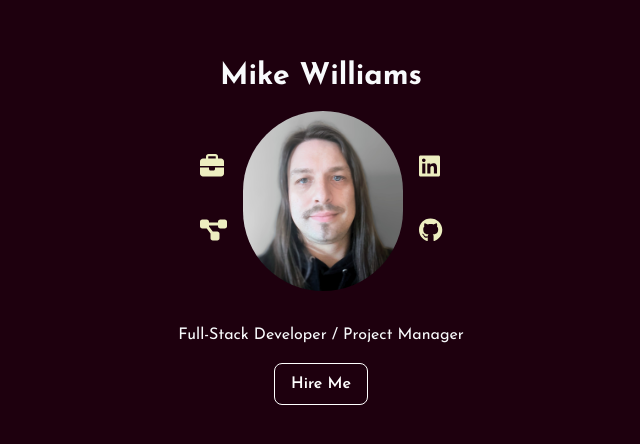
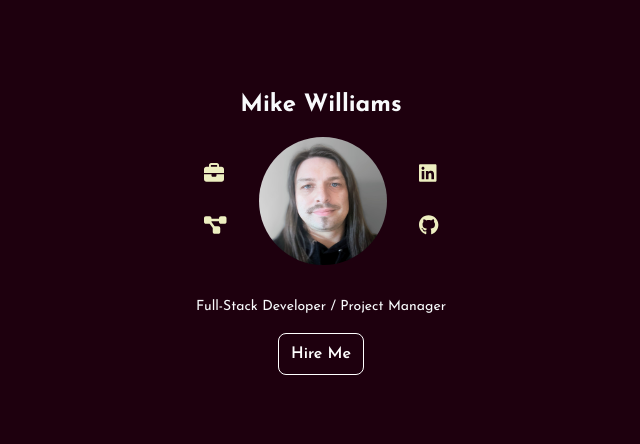
Before and after one commit to ValkarVarg/ValkarPortfolio, a React (Vite) app: page / in a window 1280 px wide. Shown: the part 168-612 px from the top of the page, without its empty margins (319-959 px from the left). Built offline with nearby package versions, Linux system fonts and the light colour scheme.

Commit message:
updates with newer projects

```diff
--- a/src/components/ProjectCard.tsx
+++ b/src/components/ProjectCard.tsx
@@ -6,13 +6,15 @@ import gymbro from "../assets/GYMBROHERO.jpg";
 import goal from "../assets/goal.png"
 import snake from "../assets/snake.png"
 import flashCard from "../assets/flashCard.png"
+import dice from "../assets/dice.png"
 
 const imageMap: Record<string, string> = {
   'ncimg': ncimg,
   'gymbro': gymbro,
   'goal': goal,
   'snake': snake,
-  'flashCard': flashCard
+  'flashCard': flashCard,
+  'dice': dice
 };
 
 interface ProjectCardProps {
--- a/src/data/projectsData.ts
+++ b/src/data/projectsData.ts
@@ -51,5 +51,12 @@ export interface ProjectData {
     techStack: ["Python", "TKinter"],
     link: "https://github.com/ValkarVarg/Flash-card-app",
     image: "flashCard"
+  },
+  {id: 7,
+    name: "Guess the Number Game",
+    description: "A react native app where the app tries to guess the number you have chosen. Utilises reactive rendering and device specific styling to better suit android/ios and differing device sizes",
+    techStack: ["React Native", "TypeScript", "JavaScript", "Expo"],
+    link: "https://github.com/ValkarVarg/guess-the-number",
+    image: "dice"
   }
   ];
--- a/src/routes/Home.tsx
+++ b/src/routes/Home.tsx
@@ -17,28 +17,28 @@ interface HoverButtonProps {
 
 function Home() {
   return (
-    <div className="bg-licorice min-h-screen font-sans text-slate-50 flex flex-col items-center justify-center">
-      <h1 className="font-bold text-3xl mb-4">Mike Williams</h1>
+    <div className="bg-licorice min-h-screen font-sans text-slate-50 flex flex-col items-center justify-center px-4 md:px-0">
+      <h1 className="font-bold text-3xl lg:text-2xl mb-4">Mike Williams</h1>
       <div className="flex items-center justify-center mb-4">
-        <div className="flex flex-col space-y-8">
+        <div className="flex flex-col space-y-8 lg:space-y-6">
           <HoverButton icon={faBriefcase} label="My Career" side="left" color="text-cream" to="/career" />
           <HoverButton icon={faProjectDiagram} label="Explore Projects" side="left" color="text-cream" to="/projects" />
         </div>
-        <div className="relative mx-4">
+        <div className="relative mx-4 lg:mx-8">
           <img
             src={MikeImage}
             alt="Mike Williams"
-            className="w-40 h-42 rounded-full"
+            className="w-40 h-40 lg:w-32 lg:h-32 rounded-full"
           />
         </div>
-        <div className="flex flex-col space-y-8">
+        <div className="flex flex-col space-y-8 lg:space-y-6">
           <HoverButton icon={faLinkedin} label="LinkedIn" side="right" color="text-cream" url="https://www.linkedin.com/in/mike-williams-378b7326/" />
           <HoverButton icon={faGithub} label="Github" side="right" color="text-cream" url="https://github.com/ValkarVarg" />
         </div>
       </div>
-      <p className="mt-4">Full-Stack Developer / Project Manager</p>
+      <p className="mt-4 lg:text-sm">Full-Stack Developer / Project Manager</p>
 
-      <Link to="/hire" className="mt-4 bg-transparent hover:bg-airblue text-white font-semibold py-2 px-4 border border-white rounded-lg transition duration-300">
+      <Link to="/hire" className="mt-4 bg-transparent hover:bg-airblue text-white font-semibold py-2 px-4 lg:py-2 lg:px-3 border border-white rounded-lg transition duration-300">
         Hire Me
       </Link>
     </div>
@@ -48,11 +48,11 @@ function Home() {
 const HoverButton: React.FC<HoverButtonProps> = ({ icon, label, side, color, to, url }) => (
   <div className="relative flex items-center group">
     {to ? (
-      <Link to={to} className={`text-2xl cursor-pointer ${color}`}>
+      <Link to={to} className={`text-2xl lg:text-xl cursor-pointer ${color}`}>
         <FontAwesomeIcon icon={icon} />
       </Link>
     ) : (
-      <a href={url} target="_blank" rel="noopener noreferrer" className={`text-2xl cursor-pointer ${color}`}>
+      <a href={url} target="_blank" rel="noopener noreferrer" className={`text-2xl lg:text-xl cursor-pointer ${color}`}>
         <FontAwesomeIcon icon={icon} />
       </a>
     )}
--- a/src/routes/Projects.tsx
+++ b/src/routes/Projects.tsx
@@ -8,7 +8,7 @@ import ProjectCard from '../components/ProjectCard';
 const Projects: React.FC = () => {
   const [searchTerm, setSearchTerm] = useState<string>('');
   const [searchTerms, setSearchTerms] = useState<string[]>([]);
-  const [filteredProjects, setFilteredProjects] = useState<ProjectData[]>(projects);
+  const [filteredProjects, setFilteredProjects] = useState<ProjectData[]>([...projects].reverse());
   const [animateCards, setAnimateCards] = useState<Record<number, boolean>>({});
 
   useEffect(() => {
@@ -48,14 +48,14 @@ const Projects: React.FC = () => {
 
   const filterProjects = (terms: string[]) => {
     if (terms.length === 0) {
-      setFilteredProjects(projects);
+      setFilteredProjects([...projects].reverse());
     } else {
       const filtered = projects.filter(project =>
         terms.every(term =>
           project.techStack.some(tech => tech.toLowerCase().includes(term))
         )
       );
-      setFilteredProjects(filtered);
+      setFilteredProjects([...filtered].reverse());
     }
   };
 
@@ -77,7 +77,7 @@ const Projects: React.FC = () => {
   };
 
   return (
-    <div className="bg-licorice min-h-screen p-4 text-slate-100">
+    <div className="bg-licorice min-h-screen flex flex-col p-4 text-slate-100">
       <div className="flex items-center mb-4">
         <Link to="/" className="inline-block text-slate-100 hover:text-airblue">
           <FontAwesomeIcon icon={faArrowLeft} size="2x" />
@@ -106,7 +106,7 @@ const Projects: React.FC = () => {
           </div>
         ))}
       </div>
-      <div className="grid grid-cols-1 md:grid-cols-2 lg:grid-cols-3 gap-4">
+      <div className="flex-grow grid grid-cols-1 md:grid-cols-2 lg:grid-cols-3 gap-4">
         {filteredProjects.map(project => (
           <ProjectCard
             key={project.id}
```
Also changed, not shown: 1 other file (tests, documents, lock files or other folders).
